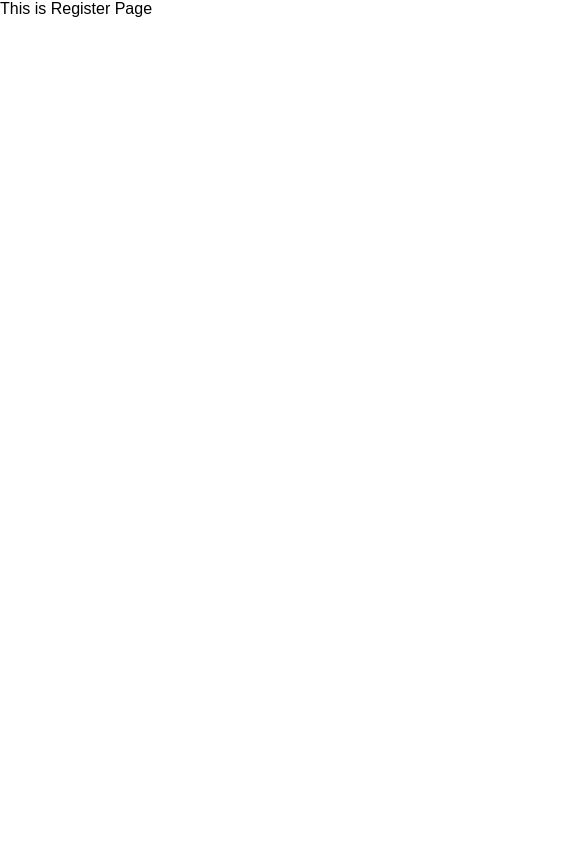
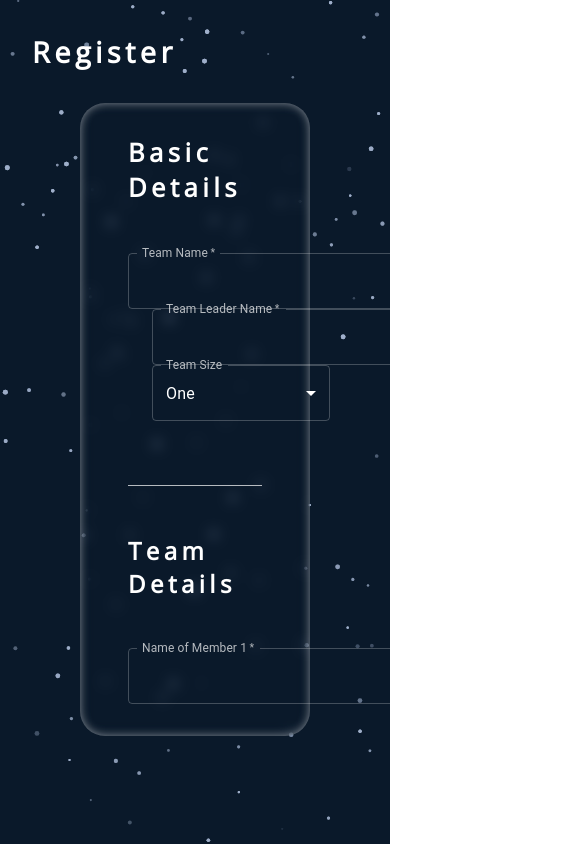
Before and after one commit to rakzool/d2d_frontend, a React (Create React App) app: page /register in a window 390 px wide. Shown: the top 844 px of the page, 585 px wide, since content can reach past the window. Built offline with nearby package versions, Linux system fonts and the light colour scheme; a web font is replaced by a local one.

Commit message:
api  integration  and register component

```diff
--- a/package.json
+++ b/package.json
@@ -10,6 +10,7 @@
     "@testing-library/jest-dom": "^5.16.1",
     "@testing-library/react": "^12.1.2",
     "@testing-library/user-event": "^13.5.0",
+    "axios": "^0.26.1",
     "node-sass": "^7.0.1",
     "react": "^17.0.2",
     "react-dom": "^17.0.2",
--- /dev/null
+++ b/src/api/api.js
@@ -0,0 +1,25 @@
+import axios from "axios";
+
+const baseRoute = 'http://localhost:8000';
+
+const userLogin = async(email,password) => {
+    const slug = '/api/login';
+    const url = `${baseRoute}${slug}`;
+    const user = {
+        email : email,
+        password : password
+    }
+
+    try{
+    axios.post(url,user,{
+        headers:{
+            'Content-Type' : "application/json"
+        }
+    })
+
+    }catch(err){
+        console.log(err.message);
+    }
+}
+
+export {userLogin} ;
--- a/src/components/HomeSectionMain/homeSectionMain.module.scss
+++ b/src/components/HomeSectionMain/homeSectionMain.module.scss
@@ -1,9 +1,8 @@
 @import "../../styles/mixin";
 
 .OpeningBanner {
-  // border: 1px solid white;
   width: 100%;
-  min-height: 90vh;
+  min-height: 100vh;
   display: flex;
 }
 
@@ -71,6 +70,19 @@
   }
 }
 
+@media screen and (max-width:1023px) {
+  .ImageBox{
+
+  }
+  .Content {
+    position: initial;
+    padding: 0;
+    width: 100%;
+    margin-top: -7rem;
+  }
+
+}
+
 @media screen and (max-width: 798px) {
   .ImageBox {
     display: none;
--- a/src/pages/LoginPage/Loginpage.module.scss
+++ b/src/pages/LoginPage/Loginpage.module.scss
@@ -1,4 +1,5 @@
 @import "../../styles/mixin";
+@import "../../styles/Variables";
 @import url('https://fonts.googleapis.com/css2?family=Open+Sans&display=swap');
 
 .loginPageContainer{
@@ -17,9 +18,9 @@
 .dialogDisplay{
     padding: 1rem;
     box-shadow: inset 0 0 10px rgba(255, 255, 255, .5);
-    color: white;
+    color: $Text-color;
 
-    background-color: rgba(10, 25, 42, 0.733);
+    background-color:$Background-Dark-Pimary;
 
     backdrop-filter: blur(1px);
     border-radius: 10px;
@@ -76,6 +77,6 @@
 
     span{
         font-weight: bolder;
-        color: #3399FF;
+        color: $Color-accent ;
     }
 }
--- a/src/pages/LoginPage/loginPageDialog.component.jsx
+++ b/src/pages/LoginPage/loginPageDialog.component.jsx
@@ -9,6 +9,8 @@ import TextField from "@mui/material/TextField";
 import InputLabel from "@mui/material/InputLabel";
 import InputAdornment from "@mui/material/InputAdornment";
 import FormControl from "@mui/material/FormControl";
+
+import { userLogin } from "../../api/api";
 import IconButton from "@mui/material/IconButton";
 import Box from "@mui/material/Box";
 import { ThemeProvider, createTheme } from "@mui/material/styles";
@@ -36,6 +38,7 @@ export default function LoginPageDialog() {
   const handelSubmit = (event) => {
     event.preventDefault();
     console.log(user);
+    userLogin(user.email,user.password);
     setUser({
       email: "",
       password: "",
--- a/src/pages/RegisterPage/RegisterPage.component.jsx
+++ b/src/pages/RegisterPage/RegisterPage.component.jsx
@@ -1,5 +1,120 @@
-import React from "react";
+import React, { useState } from "react";
+import Classes from "./RegisterPage.module.scss";
+import ParticleBackground from "../../components/ParticleEffect/particleBackground.component";
+import { ThemeProvider, createTheme } from "@mui/material/styles";
+import TextField from "@mui/material/TextField";
+import MenuItem from "@mui/material/MenuItem";
+import Box from "@mui/material/Box";
 
 export default function RegisterPage() {
-  return <div>This is Register Page</div>;
+  const teamSize = [
+    {
+      value: 1,
+      label: "One",
+    },
+    {
+      value: 2,
+      label: "Two",
+    },
+    {
+      value: 3,
+      label: "Three",
+    },
+    {
+      value: 4,
+      label: "Four",
+    },
+  ];
+
+  const [teamdata, setTeamData] = useState({
+    teamName: "",
+    teamLead: "",
+    data: {
+      teamSize: 1,
+      memberOne: "",
+      memberTwo: "",
+      memberThree: "",
+      memberFour: "",
+    },
+  });
+
+  let fields = new Array(teamdata.data.teamSize).fill("").map((_, i) => i + 1);
+
+  const darkTheme = createTheme({
+    palette: {
+      mode: "dark",
+    },
+  });
+
+  const handleTeamChange = (event) => {
+    const value = event.target.value;
+    setTeamData({
+      data: {
+        teamSize: value,
+      },
+    });
+
+    console.log(teamdata.data.teamSize);
+  };
+  return (
+    <div className={Classes.DivWrapper}>
+       <div className={Classes.backdrop}>
+        <ParticleBackground />
+      </div>
+      <div>
+        <h1>Register</h1>
+        <div className={Classes.formWrapper}>
+          <form>
+            <ThemeProvider theme={darkTheme}>
+              <h1>Basic Details</h1>
+              <Box>
+                <TextField
+                  required
+                  label="Team Name"
+                  defaultValue="   "
+                  sx={{ mr: 3, width: "55ch" }}
+                />
+                <TextField
+                  required
+                  label="Team Leader Name"
+                  defaultValue="   "
+                  sx={{ ml: 3, width: "55ch" }}
+                />
+                <TextField
+                  select
+                  label="Team Size"
+                  value={teamdata.data.teamSize}
+                  onChange={handleTeamChange}
+                  sx={{ ml: 3, width: "20ch" }}
+                >
+                  {teamSize.map((ele, index) => {
+                    return (
+                      <MenuItem key={index} value={ele.value}>
+                        {ele.label}
+                      </MenuItem>
+                    );
+                  })}
+                </TextField>
+
+                <div className={Classes.dynamicFields}>
+
+                  <h1>Team Details</h1>
+                  {fields.map((ele) => {
+                    return (
+                      <TextField
+                        required
+                        label={`Name of Member ${ele}`}
+                        defaultValue="   "
+                        sx={{ mr: 4, width: "32ch" }}
+                      />
+                    );
+                  })}
+                </div>
+              </Box>
+            </ThemeProvider>
+          </form>
+        </div>
+      </div>
+    </div>
+  );
 }
--- /dev/null
+++ b/src/pages/RegisterPage/RegisterPage.module.scss
@@ -0,0 +1,69 @@
+@import url("https://fonts.googleapis.com/css2?family=Open+Sans&display=swap");
+
+@import "../../styles/Variables";
+@import "../../styles/mixin";
+
+
+.backdrop{
+    position: fixed;
+    z-index: -1;
+}
+.DivWrapper {
+
+  min-height: 100vh;
+  width: 100%;
+
+  h1 {
+    color: $Text-color;
+    font-size: 3rem;
+    font-family: "Open Sans", sans-serif;
+    letter-spacing: 4.5px;
+    padding-left: 2rem;
+    margin-bottom: 2rem;
+    padding-top: 2rem;
+  }
+
+  .formWrapper {
+    box-shadow: inset 0 0 10px rgba(255, 255, 255, .5);
+    margin: 0rem 5rem;
+    border-radius: 25px;
+    backdrop-filter: blur(7px);
+    padding:2rem 3rem;
+    h1 {
+        font-size: 1.6rem;
+        margin-bottom: 3rem;
+
+        padding: 0;
+      }
+
+    .dynamicFields {
+      margin-top: 3rem;
+      h1 {
+        font-size: 1.5rem;
+        margin-bottom: 3rem;
+        margin-top: 4rem;
+        padding-top: 3rem;
+        border-top: 1px solid rgba(255, 255, 255, 0.705);
+      }
+    }
+  }
+}
+
+.line{
+    color: white;
+}
+
+@media screen and (max-width: 1023px) {
+  .DivWrapper {
+    h1 {
+      font-size: 2rem;
+    }
+  }
+}
+@media screen and (max-width: 798px) {
+  .DivWrapper {
+    h1 {
+      font-size: 1.8rem;
+    }
+  }
+}
--- /dev/null
+++ b/src/styles/_Variables.scss
@@ -0,0 +1,4 @@
+$Background-Dark-Pimary : #0a192a;
+$Background-Dark-Secondary : #102741;
+$Color-accent : #3399FF;
+$Text-color : white;
```
Also changed, not shown: 1 other file (tests, documents, lock files or other folders).
